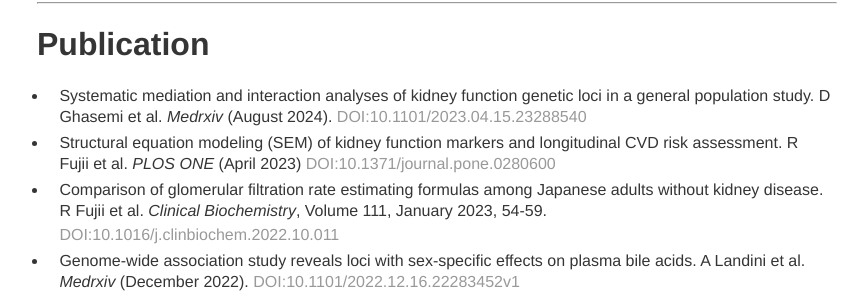
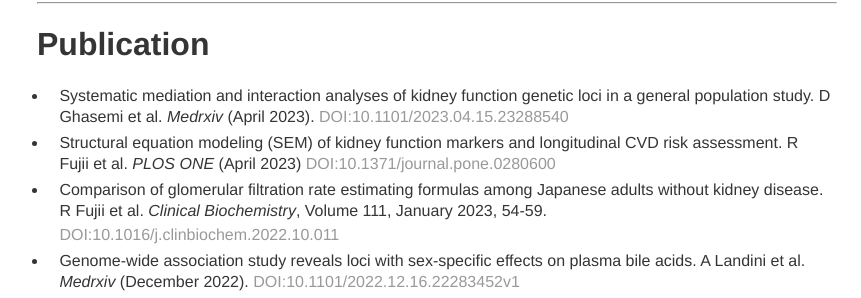
Before and after one commit to dariushghasemi/dariushghasemi.github.io, a Jekyll site: the page built from index.md, in a window 1280 px wide and 900 px high, scrolled down 1750 px. Shown: the part 152-450 px from the top of the window, without its empty margins (203-1064 px from the left). Built offline with Jekyll 4.4.1, drawn with Linux system fonts in a browser that asks for light colours; our own code applies the rules of GitHub Pages for plain Markdown files.

Commit message:
Update date

```diff
--- a/index.md
+++ b/index.md
@@ -54,7 +54,7 @@ I'm a Statistical Geneticist discovering proteins associated with complex diseas
 ---
 
 # Publication
-* Systematic mediation and interaction analyses of kidney function genetic loci in a general population study. D Ghasemi et al. _Medrxiv_ (August 2024). [DOI:10.1101/2023.04.15.23288540](https://www.medrxiv.org/content/10.1101/2023.04.15.23288540v2)
+* Systematic mediation and interaction analyses of kidney function genetic loci in a general population study. D Ghasemi et al. _Medrxiv_ (April 2023). [DOI:10.1101/2023.04.15.23288540](https://www.medrxiv.org/content/10.1101/2023.04.15.23288540v2)
 * Structural equation modeling (SEM) of kidney function markers and longitudinal CVD risk assessment. R Fujii et al. _PLOS ONE_ (April 2023) [DOI:10.1371/journal.pone.0280600](https://journals.plos.org/plosone/article?id=10.1371/journal.pone.0280600)
 * Comparison of glomerular filtration rate estimating formulas among Japanese adults without kidney disease. R Fujii et al. _Clinical Biochemistry_, Volume 111, January 2023, 54-59. [DOI:10.1016/j.clinbiochem.2022.10.011](https://www.sciencedirect.com/science/article/pii/S0009912022002351?via%3Dihub)
 * Genome-wide association study reveals loci with sex-specific effects on plasma bile acids. A Landini et al. _Medrxiv_ (December 2022). [DOI:10.1101/2022.12.16.22283452v1](https://www.medrxiv.org/content/10.1101/2022.12.16.22283452v1)
```
